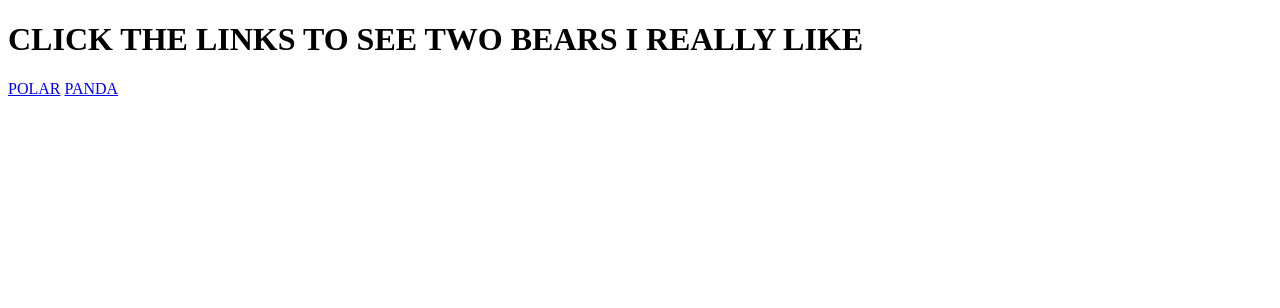
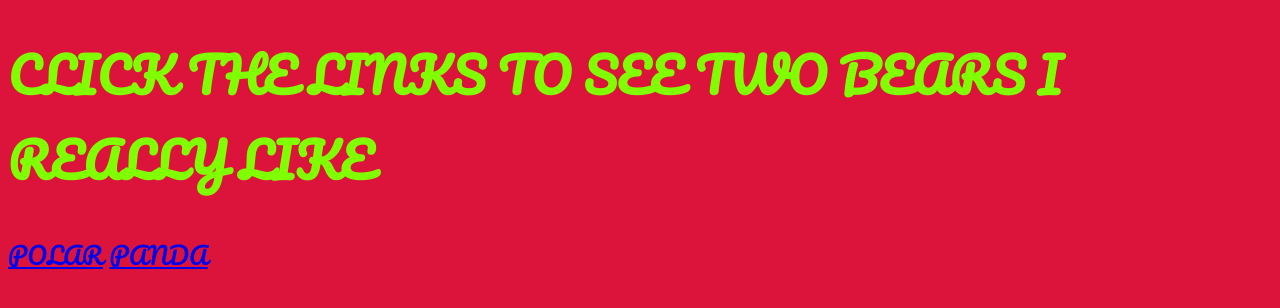
Before and after one commit to Jarvidan/Bears, a plain HTML site: page index.html in a window 1280 px wide. Drawn offline with Linux system fonts and the light colour scheme.

Commit message:
Update index.html

```diff
--- a/index.html
+++ b/index.html
@@ -3,7 +3,7 @@
 	<head>
 		<title>BEARS I LIKE</title>
 	<link href="https://fonts.googleapis.com/css?family=Pacifico" rel="stylesheet">
-		<link rel="stylesheet" type="text/css" href="Pages\style.css">
+		<link rel="stylesheet" type="text/css" href="Pages\styles.css">
 	</head>
 	<body>
 		<h1>CLICK THE LINKS TO SEE TWO BEARS I REALLY LIKE</h1>
```
